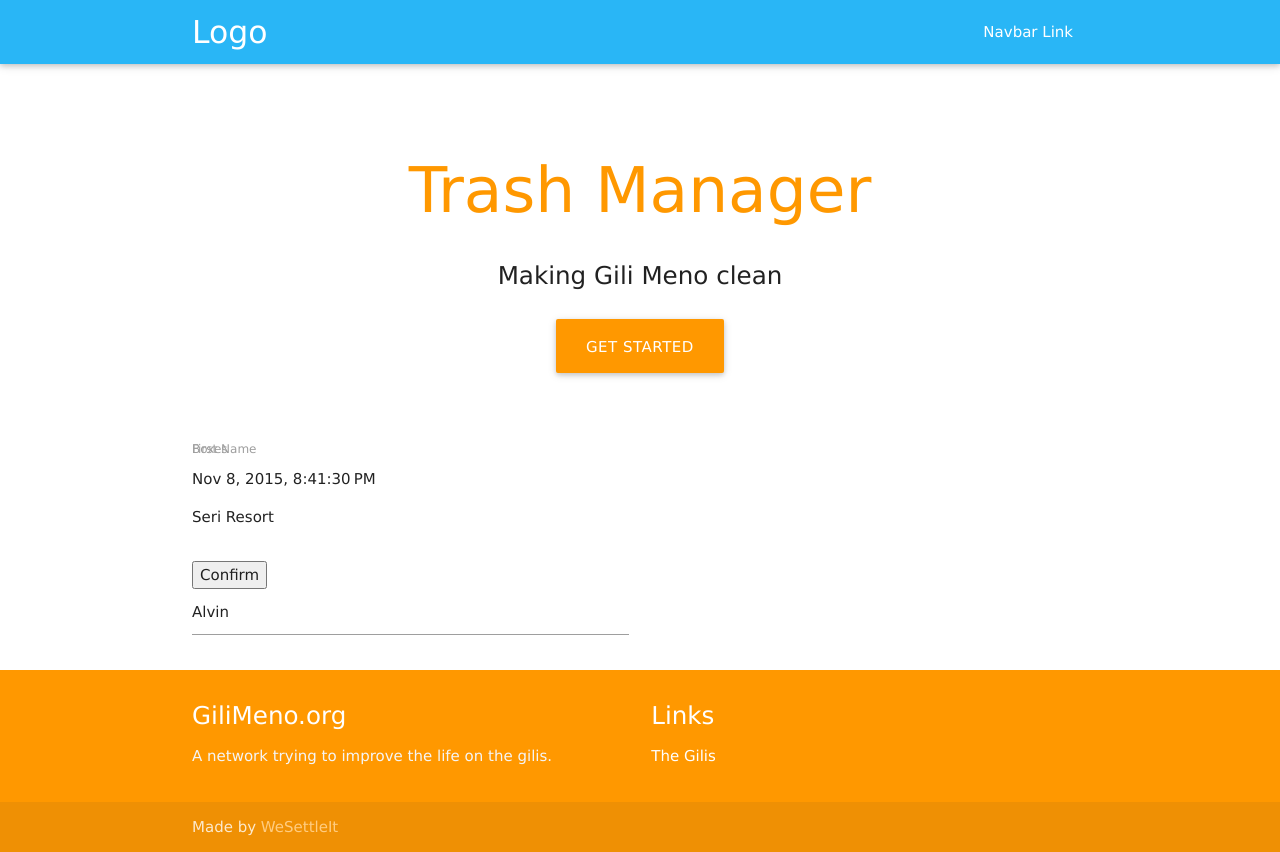
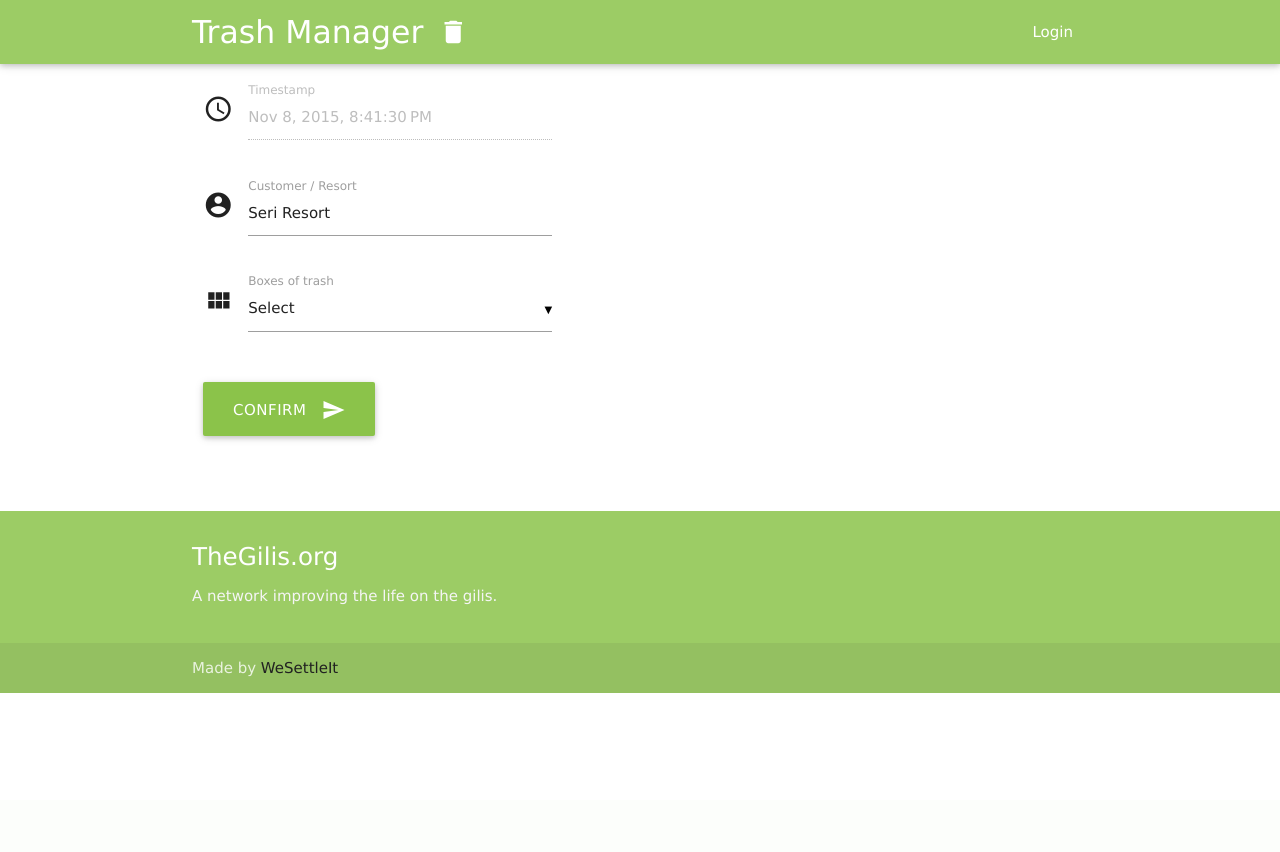
Before and after one commit to WeSettleIt/TrashManager, a Flask app: page / in a window 1280 px wide. After the commit the page ends 693 px from the top, so only its background shows below. Run offline with Flask 2, Linux system fonts and the light colour scheme.

Commit message:
Improve styling

```diff
--- a/static/css/style.css
+++ b/static/css/style.css
@@ -1,6 +1,23 @@
 body {
     /*background-color: #B7C25A;*/
     font-family: 'Lucida Grande', 'Lucida Sans Unicode', 'Geneva', 'Verdana', sans-serif;
+}
+
+.input-field label {
+    /*font-size: 2em;*/
+}
+
+.input-field .prefix ~ .select-wrapper {
+    margin-left: 3rem;
+    width: 92%;
+    width: calc(100% - 3rem);
+}
+
+#logo-container.brand-logo {
+    height: 48px;
+    /*background-size: 48px;
+    background: url("/images/trashcan.svg") no-repeat;
+    padding-left: 64px;*/
 }
 
 .icon {
--- a/static/js/script.js
+++ b/static/js/script.js
@@ -2,6 +2,7 @@
   $(function(){
 
     $('.button-collapse').sideNav();
+    $('select').material_select();
 
   }); // end of document ready
 })(jQuery); // end of jQuery name space
--- a/templates/base.html
+++ b/templates/base.html
@@ -11,14 +11,14 @@
     <link rel=stylesheet type=text/css href="{{ url_for('static', filename='css/style.css') }}">
 </head>
 <body>
-<nav class="light-blue lighten-1" role="navigation">
-    <div class="nav-wrapper container"><a id="logo-container" href="#" class="brand-logo">Logo</a>
+<nav class="light-green lighten-1" role="navigation">
+    <div class="nav-wrapper container"><a id="logo-container" href="#" class="brand-logo">Trash Manager <i class="material-icons right">delete</i></a>
         <ul class="right hide-on-med-and-down">
-            <li><a href="#">Navbar Link</a></li>
+            <li><a href="#">Login</a></li>
         </ul>
 
         <ul id="nav-mobile" class="side-nav">
-            <li><a href="#">Navbar Link</a></li>
+            <li><a href="#">Login</a></li>
         </ul>
         <a href="#" data-activates="nav-mobile" class="button-collapse"><i class="material-icons">menu</i></a>
     </div>
@@ -26,32 +26,24 @@
 
 {% block content %}{% endblock %}
 
-<footer class="page-footer orange">
+<footer class="page-footer light-green lighten-1">
     <div class="container">
         <div class="row">
             <div class="col l6 s12">
-                <h5 class="white-text">GiliMeno.org</h5>
-
-                <p class="grey-text text-lighten-4">A network trying to improve the life on the gilis.</p>
-
-
-            </div>
-            <div class="col l3 s12">
-                <h5 class="white-text">Links</h5>
-                <ul>
-                    <li><a class="white-text" href="http://thegilis.org">The Gilis</a></li>
-                </ul>
+                <h5 class="white-text">TheGilis.org</h5>
+                <p class="grey-text text-lighten-4">A network improving the life on the gilis.</p>
             </div>
         </div>
     </div>
     <div class="footer-copyright">
         <div class="container">
-            Made by <a class="orange-text text-lighten-3" href="http://wesettleit.net">WeSettleIt</a>
+            Made by <a class="grey-text text-darken-4" href="http://wesettleit.net">WeSettleIt</a>
         </div>
     </div>
 </footer>
 
 <script type="text/javascript" src="js/jquery-2.1.4.min.js"></script>
 <script type="text/javascript" src="js/materialize.min.js"></script>
+<script type="text/javascript" src="js/script.js"></script>
 </body>
 </html>
--- a/templates/index.html
+++ b/templates/index.html
@@ -1,44 +1,51 @@
 {% extends "base.html" %}
 {% block content %}
-<div class="section no-pad-bot" id="index-banner">
+<div class="section" id="index-banner">
     <div class="container">
-        <br><br>
+        <div class="row">
+            <div class="col s12 m9 l10">
+                <form class="col s12 m6">
+                    <div class="row">
+                        <div class="input-field col s12">
+                            <i class="material-icons prefix">query_builder</i>
+                            <input disabled value="{{ timestamp|datetime }}" id="timestamp" type="text"
+                                   class="validate">
+                            <label for="timestamp">Timestamp</label>
+                        </div>
+                    </div>
 
-        <h1 class="header center orange-text">Trash Manager</h1>
+                    <div class="row">
+                        <div class="input-field col s12">
+                            <i class="material-icons prefix">account_circle</i>
+                            <input value="Seri Resort" id="customer" type="text" class="validate">
+                            <label for="customer">Customer / Resort</label>
+                        </div>
+                    </div>
 
-        <div class="row center">
-            <h5 class="header col s12 light">Making Gili Meno clean</h5>
+                    <div class="row">
+                        <div class="input-field col s12">
+                            <i class="material-icons prefix">view_module</i>
+                            <select id="boxes">
+                                <option value="" disabled selected>Select</option>
+                                <option value="1">1 box</option>
+                                <option value="2">2 boxes</option>
+                                <option value="3">3 boxes</option>
+                                <option value="4">4 boxes</option>
+                            </select>
+                            <label for="boxes">Boxes of trash</label>
                         </div>
-        <div class="row center">
-            <a href="http://materializecss.com/getting-started.html" id="download-button"
-               class="btn-large waves-effect waves-light orange">Get Started</a>
                     </div>
-        <br><br>
 
-        <form>
                     <div class="row">
-            <div class="input-field col s6">
-
-            <p>{{ timestamp|datetime }}</p>
-
-            <p>Seri Resort</p>
-
-            <label for="boxes">Boxes</label>
-            <select id="boxes" name="boxes">
-                <option value="1">1</option>
-                <option value="2">2</option>
-                <option value="3">3</option>
-                <option value="4">4</option>
-            </select>
-
-            <br>
-            <button>Confirm</button>
-
-              <input value="Alvin" id="first_name2" type="text" class="validate">
-              <label class="active" for="first_name2">First Name</label>
+                        <div class="input-field col s12">
+                            <button class="btn waves-effect waves-light btn-large light-green" type="submit" name="action">Confirm
+                                <i class="material-icons right">send</i>
+                            </button>
                         </div>
                     </div>
                 </form>
             </div>
         </div>
+    </div>
+</div>
 {% endblock %}
```
Lines whose indentation alone changed are shown as unchanged.
